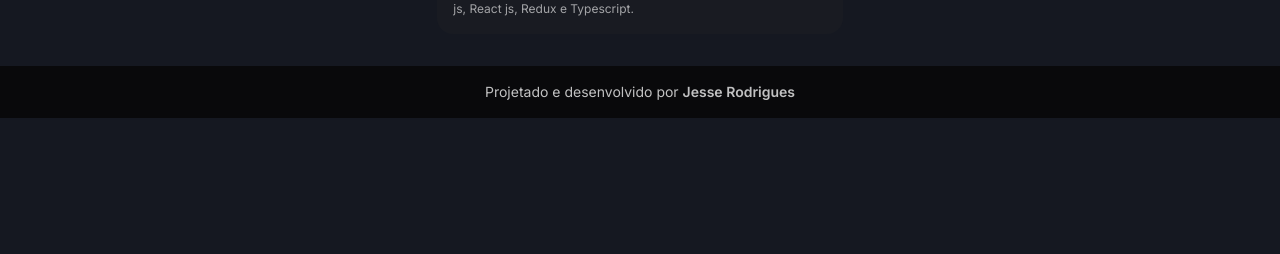
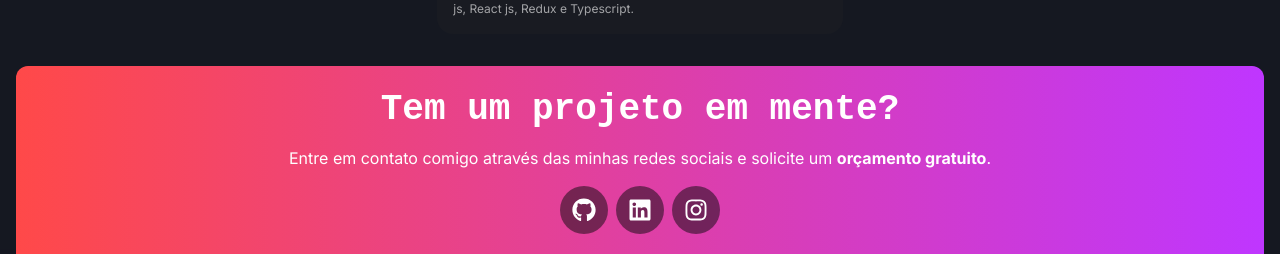
Before and after one commit to ujhessie/ujhessie, a Next.js app: page / in a window 1280 px wide. Shown: the part 2543-2797 px from the top of the page. Before the commit the page ends 2661 px from the top, so only its background shows below. Built offline with nearby package versions, Linux system fonts and the light colour scheme.

Commit message:
criação de página de serviços

```diff
--- /dev/null
+++ b/src/app/(components)/ContactSection.tsx
@@ -0,0 +1,11 @@
+import { BannerContato } from "@/components/ui/BannerContato/BannerContato";
+import MaxWidthContainer from "@/components/ui/MaxWidthContainer";
+
+/* eslint-disable @next/next/no-img-element */
+export const ContactSection = () => {
+    return (
+        <MaxWidthContainer className='text-center  reveal mb-4'>
+            <BannerContato />
+        </MaxWidthContainer>
+    );
+};
--- a/src/app/(components)/HeroSection.tsx
+++ b/src/app/(components)/HeroSection.tsx
@@ -2,52 +2,12 @@
 
 import MaxWidthContainer from "@/components/ui/MaxWidthContainer";
 import { Botao } from "@/components/ui/Botao/Botao";
-import { FaGithub } from "react-icons/fa";
-import { FaLinkedin } from 'react-icons/fa6';
-import { FaInstagram } from "react-icons/fa";
+
+import { RedesSociais } from '@/components/ui/RedesSociais/RedesSociais';
 
 export const HeroSection = () => {
 
-    const RedesSociais = () => {
-        const RedeSocial = ({
-            icon = "",
-            url,
-        }: {
-            url: string;
-            icon?: React.ReactNode;
-        }) => {
-            return (
-                <a
-                    href={url}
 
-                    target='_blank'
-                    className=' text-2xl  text-white p-3 bg-zinc-950/50 rounded-full'
-                >
-                    {icon}
-                </a>
-            );
-        };
-
-        return (
-            <div className='flex reveal justify-center gap-2 mb-4'>
-                <RedeSocial
-                    icon={<FaGithub />}
-                    url='https://github.com/ujhessie/'
-                />
-
-                <RedeSocial
-                    icon={<FaLinkedin />}
-                    url='https://www.linkedin.com/in/jesserodrigues4502/'
-                />
-
-<RedeSocial
-                    icon={<FaInstagram />}
-                    url='https://www.instagram.com/ujhessie/'
-                />
-
-            </div>
-        );
-    };
 
     return (
         <MaxWidthContainer className='text-center py-32 reveal'>
--- a/src/app/(components)/ProjectsSection.tsx
+++ b/src/app/(components)/ProjectsSection.tsx
@@ -21,11 +21,10 @@ export const ProjectsSection = () => {
             <Botao
                 icon={<IoIosArrowForward />}
                 rota='/projetos'
-                className='md:hidden reveal mb-16'
+                className='md:hidden reveal mb-4'
             >
                 Ver mais projetos
             </Botao>
-
         </MaxWidthContainer>
     );
 };
--- a/src/app/(components)/index.ts
+++ b/src/app/(components)/index.ts
@@ -1,2 +1,3 @@
 export { HeroSection } from './HeroSection'
 export { ProjectsSection } from './ProjectsSection'
+export {ContactSection} from "./ContactSection"
--- a/src/app/page.tsx
+++ b/src/app/page.tsx
@@ -1,12 +1,13 @@
 "use client";
 
-import { HeroSection, ProjectsSection } from "./(components)";
+import { ContactSection, HeroSection, ProjectsSection } from "./(components)";
 
 export default function Home() {
     return (
         <>
             <HeroSection />
             <ProjectsSection />
+            <ContactSection />
         </>
     );
 }
--- /dev/null
+++ b/src/app/servicos/criacao-sites/page.tsx
@@ -0,0 +1,12 @@
+ const CriacaoSitePage = () => {
+    return (<div>
+        <div>
+            <h2>Slide</h2>
+            <p>Slides de videos, banners e promoções</p>
+        </div>
+
+
+    </div>);
+}
+
+export default CriacaoSitePage
--- /dev/null
+++ b/src/components/ui/BannerContato/BannerContato.tsx
@@ -0,0 +1,15 @@
+import { RedesSociais } from "../RedesSociais/RedesSociais";
+
+/* eslint-disable @next/next/no-img-element */
+export const BannerContato = () => {
+    return (
+        <div className='bg-gradient-to-r from-vermelho to-rosa text-white rounded-xl px-4 py-6'>
+            <h2>Tem um projeto em mente?</h2>
+            <p className='mb-4'>
+                Entre em contato comigo através das minhas redes sociais e
+                solicite um <strong>orçamento gratuito</strong>.
+            </p>
+            <RedesSociais />
+        </div>
+    );
+};
--- a/src/components/ui/Botao/Botao.tsx
+++ b/src/components/ui/Botao/Botao.tsx
@@ -21,7 +21,7 @@ export const Botao: React.FC<iBotao> = ({
     const isExternal = rota.startsWith("http");
     const classeTipo = () => {
         return tipo === "padrao"
-            ? "bg-gradient-to-r from-vermelho to-rosa text-white px-8 py-3 rounded-md fonte-titulo font-bold uppercase flex  itens-center justify-between flex items-center"
+            ? "bg-gradient-to-r from-vermelho to-rosa text-white px-8 py-3 rounded-md fonte-titulo font-bold uppercase inline-flex   itens-center justify-between flex items-center"
             : "bg-cinza text-white px-8 py-3 rounded-md fonte-titulo font-bold uppercase  flex itens-center justify-between flex items-center";
     };
 
--- a/src/components/ui/Botao/botao.css
+++ b/src/components/ui/Botao/botao.css
@@ -8,6 +8,7 @@
     border-image-slice: 1;
     border-width: 5px;
     border-radius: 20px;
+    margin: 0 auto;
 
     border-image-source: linear-gradient(to left, #743ad5, #d53a9d);
     border-image: 20px;
--- /dev/null
+++ b/src/components/ui/RedesSociais/RedesSociais.tsx
@@ -0,0 +1,42 @@
+import { FaGithub, FaInstagram, FaLinkedin } from 'react-icons/fa';
+
+export const RedesSociais = () => {
+    const RedeSocial = ({
+        icon = "",
+        url,
+    }: {
+        url: string;
+        icon?: React.ReactNode;
+    }) => {
+        return (
+            <a
+                href={url}
+
+                target='_blank'
+                className=' text-2xl  text-white p-3 bg-zinc-950/50 rounded-full'
+            >
+                {icon}
+            </a>
+        );
+    };
+
+    return (
+        <div className='flex reveal justify-center gap-2 mb-4'>
+            <RedeSocial
+                icon={<FaGithub />}
+                url='https://github.com/ujhessie/'
+            />
+
+            <RedeSocial
+                icon={<FaLinkedin />}
+                url='https://www.linkedin.com/in/jesserodrigues4502/'
+            />
+
+<RedeSocial
+                icon={<FaInstagram />}
+                url='https://www.instagram.com/ujhessie/'
+            />
+
+        </div>
+    );
+};
```
Also changed, not shown: src/app/servicos/criacao-sites/(componets)/index.ts (added).
